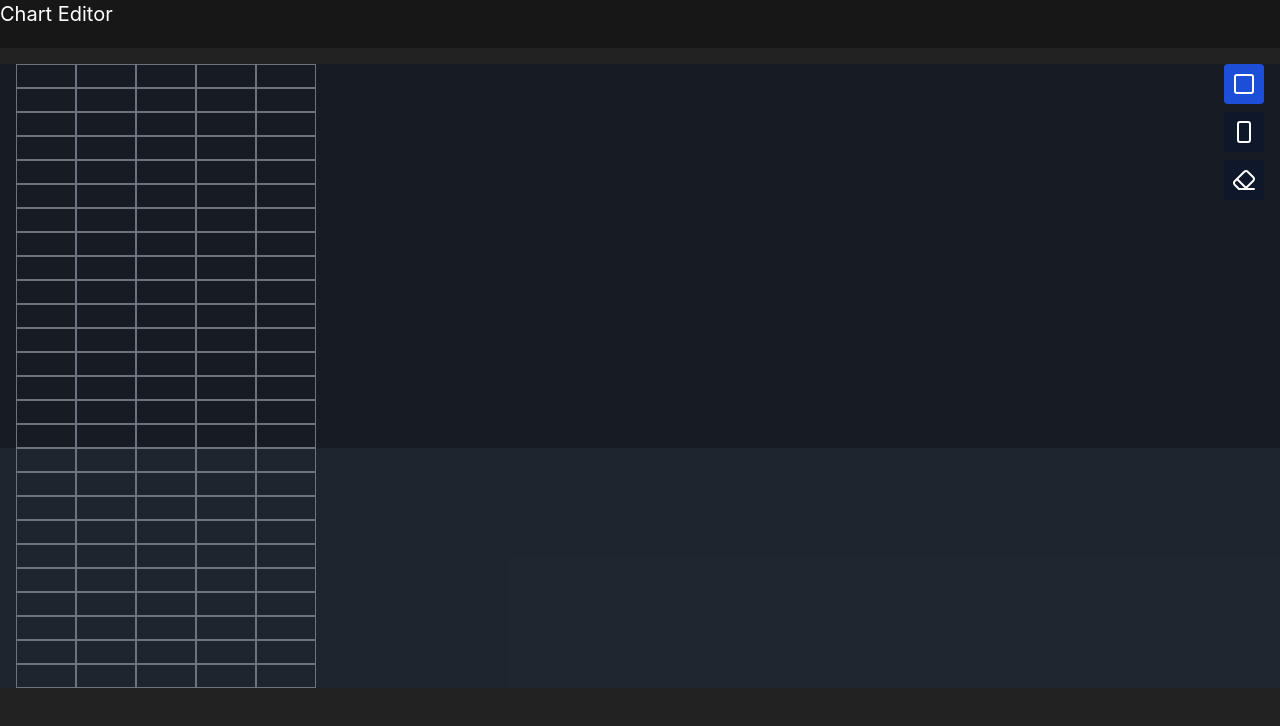
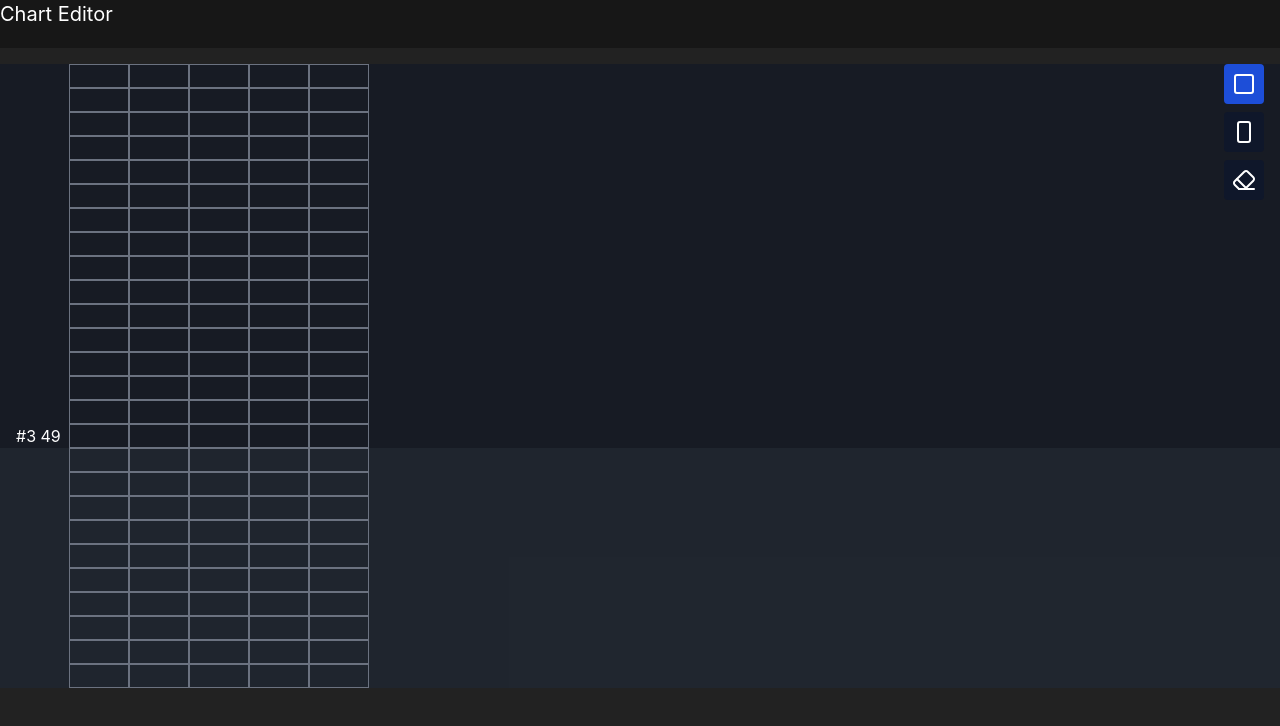
Before and after one commit to comjun04/mc-rhythm-chart-editor, a React (Vite) app: page / in a window 1280 px wide. Shown: the top 726 px of the page. Built offline with nearby package versions, Linux system fonts and the light colour scheme; a web font is replaced by a local one.

Commit message:
feat: add sector number and sector start row number

```diff
--- a/src/ChartEditor.tsx
+++ b/src/ChartEditor.tsx
@@ -61,6 +61,26 @@ const ChartEditor = () => {
       <div className="relative h-full overflow-y-scroll pt-4">
         {/* lanes */}
         <div className="absolute z-[1] flex flex-row bg-transparent px-4">
+          {/* left placeholder */}
+          <div className="flex flex-col pr-2">
+            {[...Array(sectors)].map((_, idx) => {
+              const sectorIndex = sectors - idx - 1
+              return (
+                <div
+                  key={sectorIndex}
+                  className={cn('flex flex-col items-end justify-end')}
+                  style={{
+                    height: `${sectorHeightRem}rem`,
+                  }}
+                >
+                  <span>
+                    #{sectorIndex} {sectorIndex * ROWS_PER_SECTOR + 1}
+                  </span>
+                </div>
+              )
+            })}
+          </div>
+          {/* real lane */}
           {[...Array(LANES)].map((_, laneIndex) => (
             <Lane key={laneIndex} laneIndex={laneIndex} rows={rows} />
           ))}
@@ -70,6 +90,7 @@ const ChartEditor = () => {
         <div className="absolute z-0 flex w-full flex-col pb-24">
           {[...Array(sectors)].map((_, idx) => {
             const sectorIndex = sectors - idx - 1
+
             return (
               <div
                 key={sectorIndex}
```
